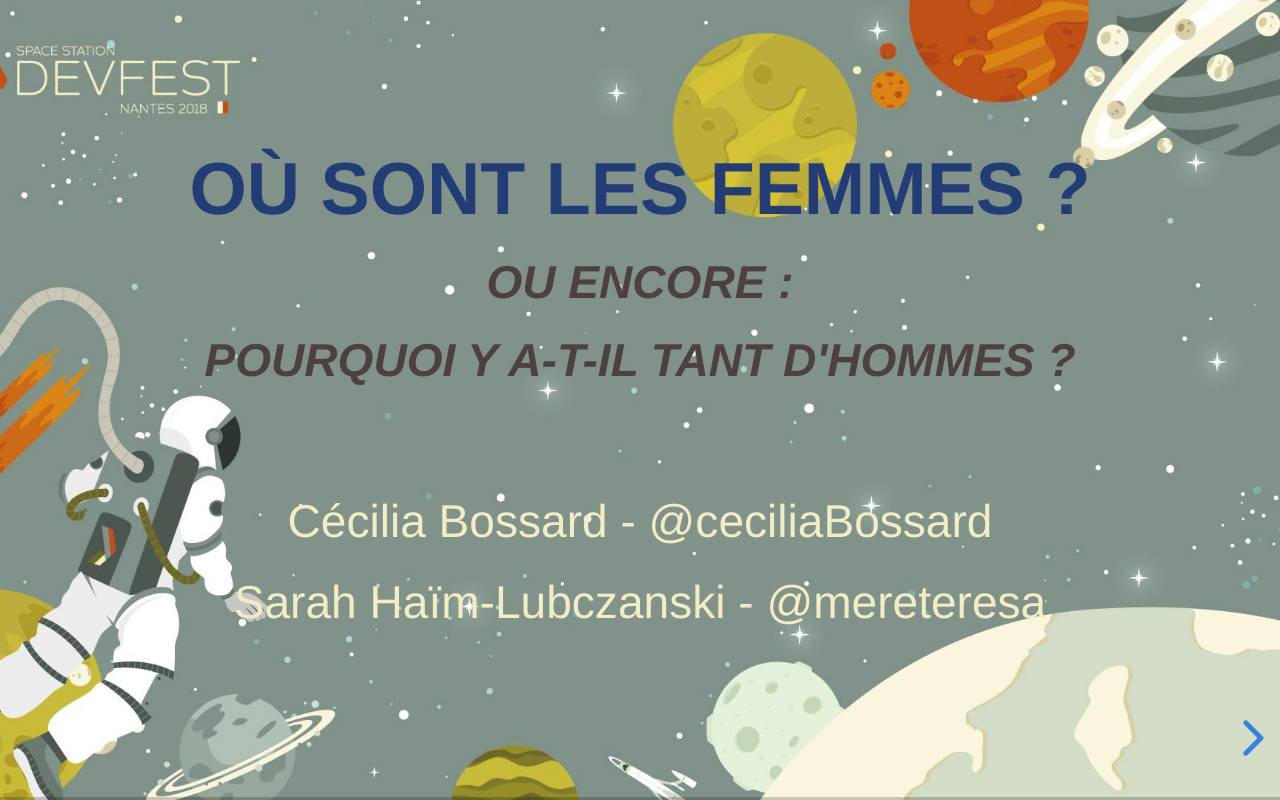
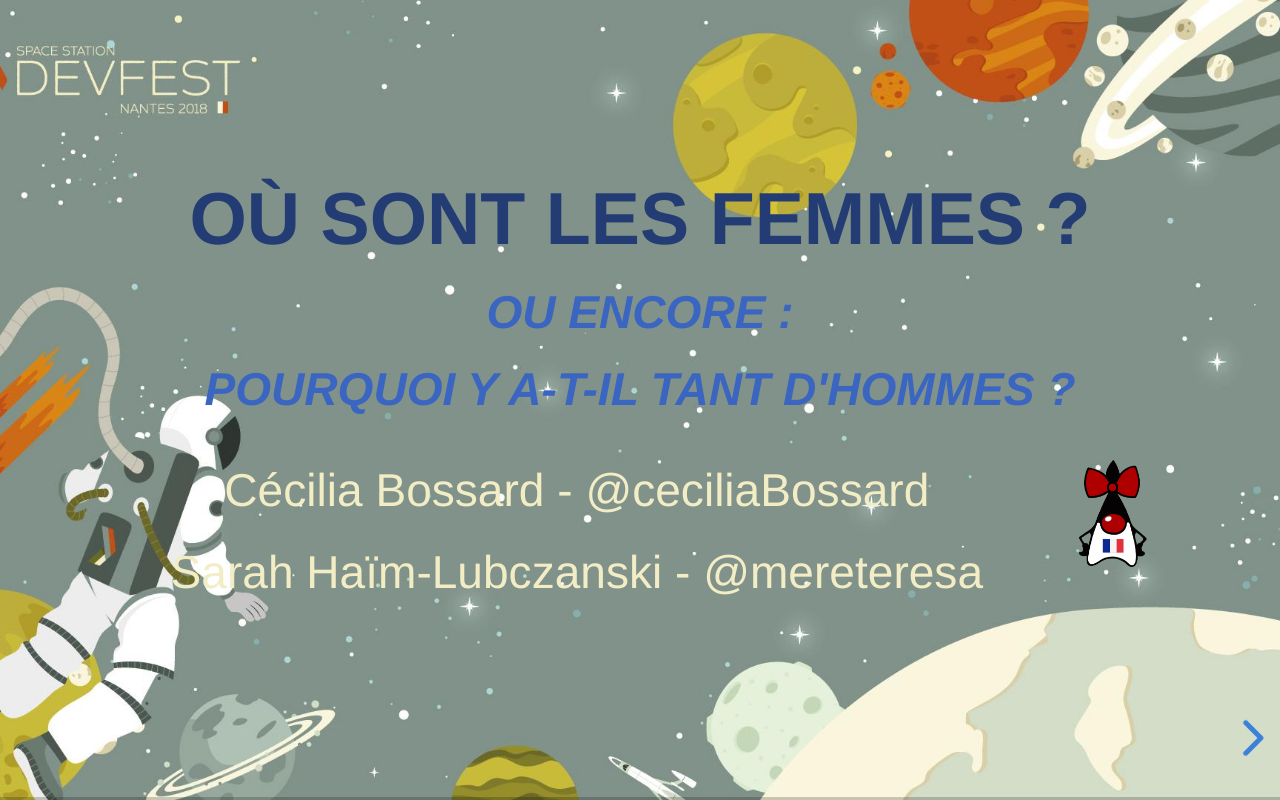
Before and after one commit to cbossard/more_women_speaking_at_tech_conf, a website: page index.html in a window 1280 px wide. Drawn offline with Linux system fonts and the light colour scheme.

Commit message:
Ajout logo Duchess

```diff
--- a/index.html
+++ b/index.html
@@ -23,13 +23,20 @@
 <body>
 		<div class="reveal">
 			<div class="slides">
-				<section data-background-image= "./images/devfest.jpg">
+				<section data-background-image= "./images/devfest.jpg" >
             <h2>Où sont les femmes ?</h2>
-						<h4><i>ou encore :</i></h4>
-						<h4><i> Pourquoi y a-t-il tant d'hommes ?</i></h4>
-						<br/>
-            <p>Cécilia Bossard - @ceciliaBossard</p>
-            <p>Sarah Haïm-Lubczanski - @mereteresa</p>
+						<h5><i>ou encore :</i></h5>
+						<h5><i> Pourquoi y a-t-il tant d'hommes ?</i></h5>
+
+						<div>
+							<div style="float:left; width:88%">
+            			<p>Cécilia Bossard - @ceciliaBossard</p>
+            			<p>Sarah Haïm-Lubczanski - @mereteresa</p>
+							</div>
+							<div style="text-align:right; float:right">
+										<img src="./images/duchessfr.png" style="background:none; border:none; box-shadow:none;width:110px">
+							</div>
+						</div>
         </section>
         <section id="Kindness"  data-background-image= "./images/devfest_simple.jpg">
 					<section><h2>Cadre de cette session</h2></section>
```
Also changed, not shown: images/duchessfr.png (added).
